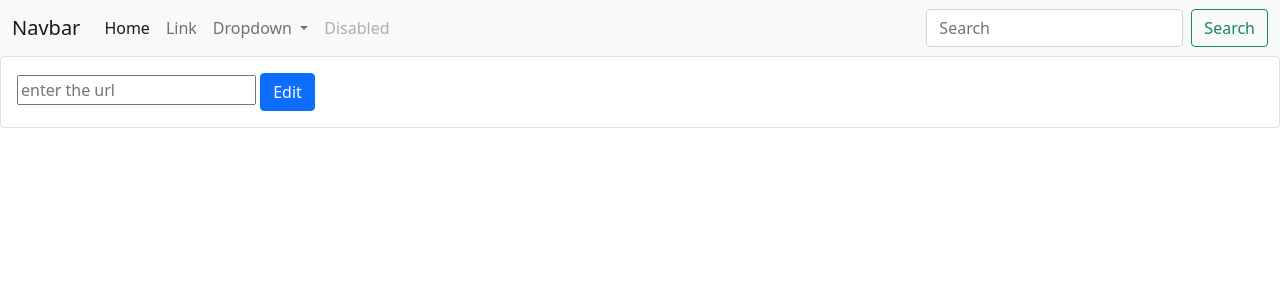
After one commit to Alinps/django-url-shortener, a Django app: template app/templates/edit.html in a window 1280 px wide. The commit adds this page. Shown: the top 300 px of the page. Run offline with Django 4.2, Linux system fonts and the light colour scheme; the template is opened without the code that fills it, so the values that code supplies are empty.

Commit message:
added editing the url functionality

```diff
--- /dev/null
+++ b/app/templates/edit.html
@@ -0,0 +1,14 @@
+{%extends 'layout/layout.html'%}
+{%block content%}
+<div>
+    <div class="card">
+        <div class="card-body">
+            <form method="POST">
+                {%csrf_token%}
+                <input type="url" name="original_url" class="form-controll" placeholder="enter the url" value="{{url.original_url}}">
+                <button type="submit" class="btn btn-primary">Edit</button>
+            </form>
+        </div>
+    </div>
+</div>
+{%endblock%}
--- a/app/templates/list.html
+++ b/app/templates/list.html
@@ -17,8 +17,8 @@
         <td>{{url.original_url}}</td>
         <td>{{url.short_code}}</td>
         <td>
-            <button>Edit</button>
-            <button>Delete</button>
+            <a href="{%url 'update' url.id%}" class="btn btn-primary" type="submit">Edit</a>
+            <a href="{%url 'delete' url.id%}" class="btn btn-danger" type="submit">Delete</a>
         </td>
     </tr>
     {%endfor%}
--- a/app/urls.py
+++ b/app/urls.py
@@ -7,5 +7,7 @@ urlpatterns = [
     path("login/",views.login_user,name='login'),
     path('logout/',views.logout_user,name='logout'),
     path('create/',views.create_short_url,name='create'),
-    path('list/',views.list_url,name='list')
+    path('list/',views.list_url,name='list'),
+    path('edit/<int:id>',views.update_url,name='update'),
+    path("/delete/<int:id>",views.delete_url,name='delete')
 ]
```
Also changed, not shown: app/views.py (+20 -1 lines).
